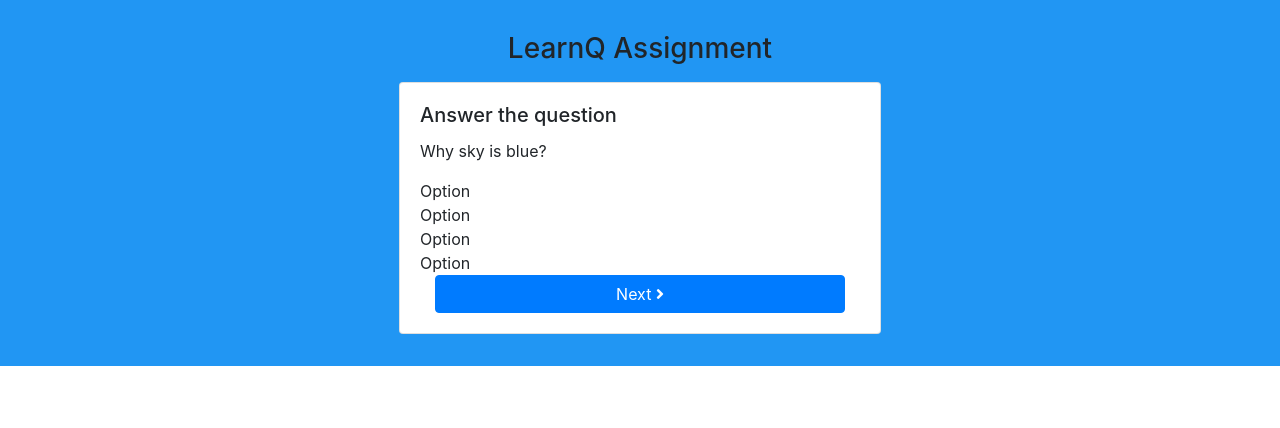
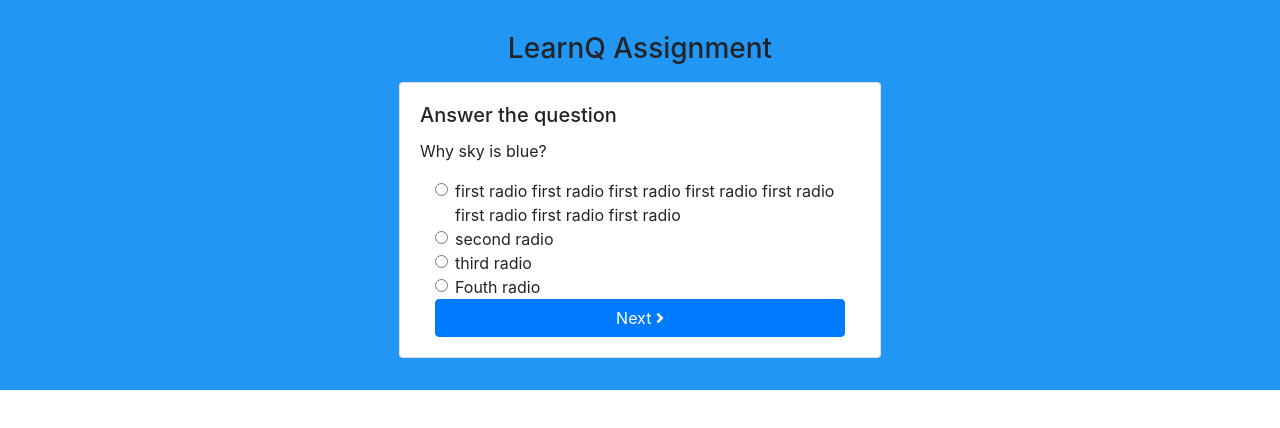
Before and after one commit to AbbyB97/lq-assessment, a React (Create React App) app: page /quiz in a window 1280 px wide. Shown: the top 428 px of the page. Built offline with nearby package versions, Linux system fonts and the light colour scheme.

Commit message:
added options

```diff
--- a/src/components/QuizComponent/index.js
+++ b/src/components/QuizComponent/index.js
@@ -7,6 +7,7 @@
   Button,
   Card,
   ButtonGroup,
+  Form,
 } from "react-bootstrap";
 import styled from "styled-components";
 import FadeContainer from "../../widgets/FadeContainer";
@@ -22,10 +23,33 @@
               <Card.Title>Answer the question</Card.Title>
               <Card.Text>Why sky is blue?</Card.Text>
               <Container fluid>
-                <Row>Option</Row>
-                <Row>Option</Row>
-                <Row>Option</Row>
-                <Row>Option</Row>
+                <Form>
+                  <Form.Check
+                    type="radio"
+                    label="first radio first radio first radio first radio first radio first radio first radio first radio "
+                    name="formHorizontalRadios"
+                    id="formHorizontalRadios1"
+                  />
+                  <Form.Check
+                    type="radio"
+                    label="second radio"
+                    name="formHorizontalRadios"
+                    id="formHorizontalRadios2"
+                  />
+                  <Form.Check
+                    type="radio"
+                    label="third radio"
+                    name="formHorizontalRadios"
+                    id="formHorizontalRadios3"
+                  />
+                  <Form.Check
+                    type="radio"
+                    label="Fouth radio"
+                    name="formHorizontalRadios"
+                    id="formHorizontalRadios4"
+                  />
+                </Form>
+
                 <Row>
                   <Col>
                     <Button
```
